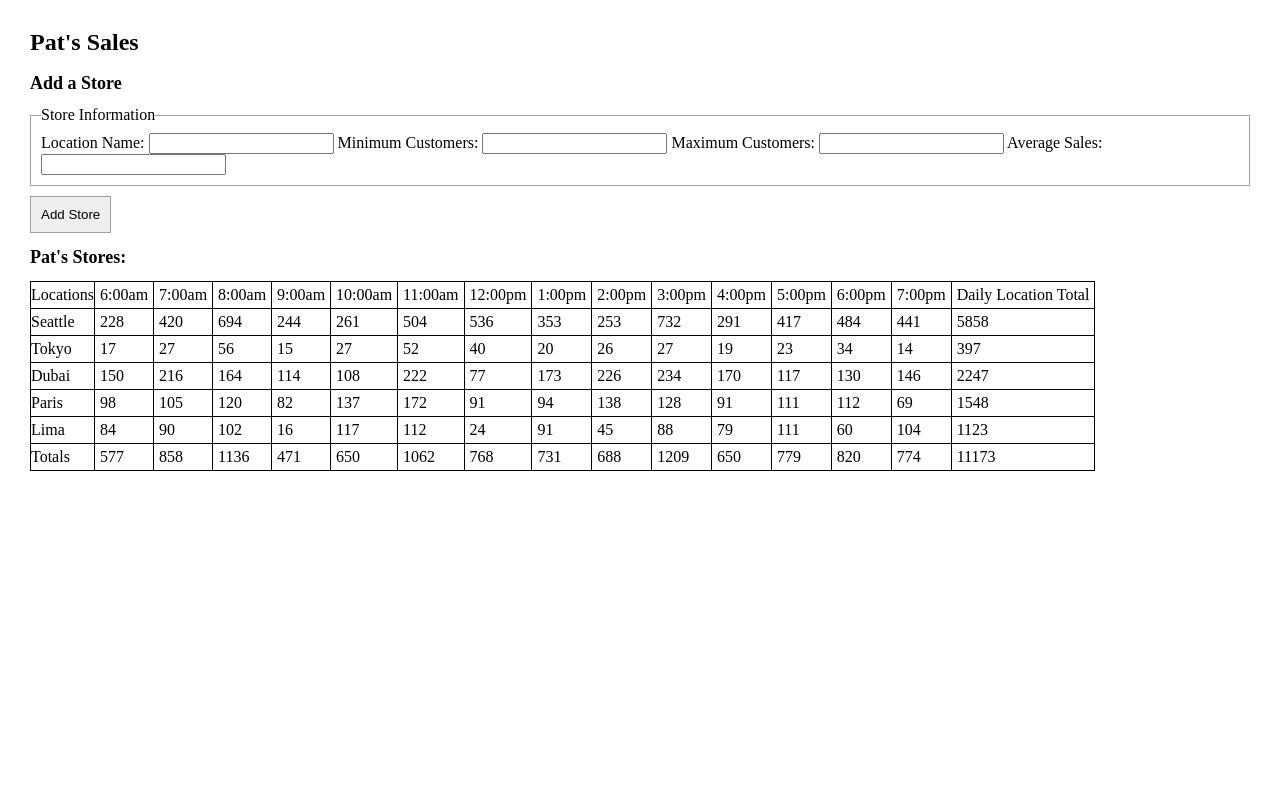
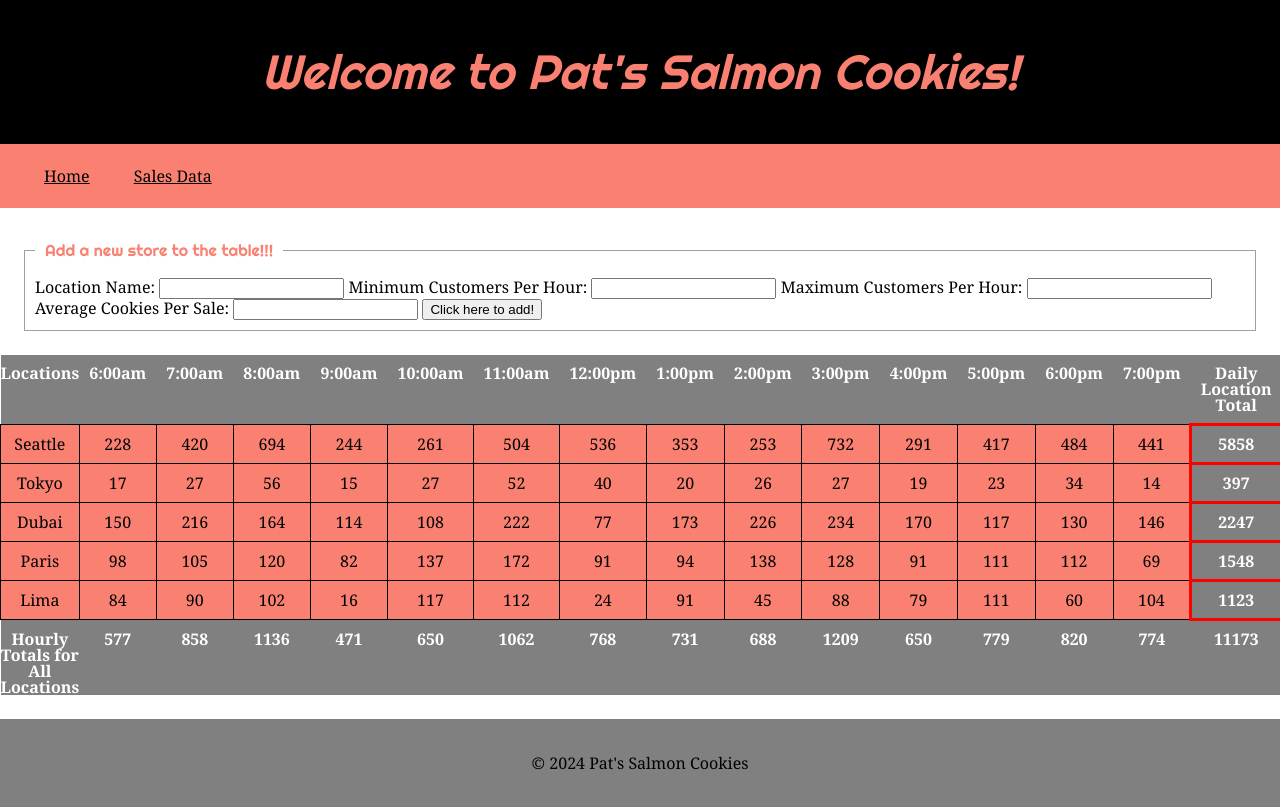
Before and after one commit to CodeHard84/cookie-stand, a plain HTML site: page sales.html in a window 1280 px wide. Drawn offline with Linux system fonts and the light colour scheme.

Commit message:
Mostly finished salmon cookies, except a css bug.

```diff
--- a/css/style.css
+++ b/css/style.css
@@ -1,47 +1,103 @@
 body {
-  margin-top: 30px;
-  margin-left: 30px;
-  margin-right: 30px;
+  background-color: white;
+  font-family: Georgia, serif;
 }
 
-h1 {
-  display: block;
-  font-size: 24px;
-  margin-top: 20px;
-  margin-bottom: 20px;
-  margin-left: 0;
-  margin-right: 0;
-  font-weight: bold;
-}
-
-
-p {
-  margin: 40px;
-  font-weight: bold;
+h1, h2, h3, h4, h5, h6 {
+  font-family: 'Righteous';
+  margin-left: 12px;
 }
 
 h2 {
-  display: block;
-  font-size: 18px;
-  margin-top: 15px;
-  margin-bottom: 15px;
-  margin-left: 0;
-  margin-right: 0;
+  font-size: 48px;
   font-weight: bold;
+  color: black;
+  /* margin-bottom: 6px; */
+}
+
+article {
+  margin-left: 36px;
+  color: grey;
+}
+
+#footer {
+  background-color: grey;
+  margin-top: 24px;
+  padding: 36px;
+  text-align: center;
+}
+
+#navBar {
+
+}
+
+a {
+  padding: 20px;
+  color: black;
+}
+
+#linkBar {
+  background: salmon;
+  padding: 24px;
+  margin-bottom: 24px;
+}
+
+#headerText {
+  margin-left: 0px;
+  font-size: 48px;
+  text-align: center;
+  font-style: italic;
+  color: salmon;
+  background: black;
+  padding: 48px;
 }
 
 fieldset {
-  margin: 0;
+  margin: 24px;
   padding: 10px;
   border: 1px solid #a0a0a0;
 }
 
-button {
+legend {
+  padding: 10px;
+  font-family: 'Righteous';
+  color: salmon;
+}
+
+table {
+  border: none;
+  margin: 0 auto;
+  text-align: center;
+}
+
+tbody {
+  color: black;
+  background-color: salmon;
+}
+
+#data-row #tableData, tr {
+  border: solid black 1px;
+}
+
+#totalSales {
+  /* border: none; */
+  border: solid red;
+}
+
+th, tfoot, #headrow, td:last-child {
+  border: none;
+  color: white;
+  font-weight: bold;
+  background-color: grey;
+  padding: 10px;
+}
+
+/* button {
   margin: 0;
   margin-top: 10px;
   padding: 10px;
   border: 1px solid #a0a0a0;
-}
+} */
 
 
 ul {
@@ -49,12 +105,12 @@ ul {
   list-style-type: disc;
 }
 
-table, td, th, tr {
+/* table, td, th, tr {
   border: 1px solid;
   padding: 5px;
+} */
+
+#heroImage {
+  display: block;
+  margin: 0 auto;
 }
-
-table {
-  border-collapse: collapse;
-  margin-bottom: 10px;
-}
--- a/index.html
+++ b/index.html
@@ -1,13 +1,31 @@
 <!DOCTYPE html>
 <html lang="en">
+
 <head>
   <meta charset="UTF-8">
   <meta name="viewport" content="width=device-width, initial-scale=1.0">
   <title>Pat's Salmon Cookies</title>
   <link rel="stylesheet" href="css/reset.css">
   <link rel="stylesheet" href="css/style.css">
+  <link href="https://fonts.googleapis.com/css2?family=Righteous&display=swap" rel="stylesheet">
 </head>
+
 <body>
+  <header id="navBar">
+    <div>
+      <h1 id="headerText">Welcome to Pat's Salmon Cookies!</h1>
+    </div>
+    <div id="linkBar">
+      <a href="index.html">Home</a>
+      <a href="sales.html">Sales Data</a>
+    </div>
+  </header>
+  <main>
+    <img src="media/salmon.png" id="heroImage" alt="Salmon">
+    <hr>
+  </main>
 </body>
 <script src="js/app.js"></script>
+<footer id="footer">&copy; 2024 Pat's Salmon Cookies</footer>
+
 </html>
--- a/js/app.js
+++ b/js/app.js
@@ -5,8 +5,6 @@ const hours = ["6:00am", "7:00am", "8:00am", "9:00am", "10:00am", "11:00am", "12
   "2:00pm", "3:00pm", "4:00pm", "5:00pm", "6:00pm", "7:00pm"];
 
 const projections = [0.5, 0.75, 1.0, 0.6, 0.8, 1.0, 0.7, 0.4, 0.6, 0.9, 0.7, 0.5, 0.3, 0.4, 0.6];
-
-let table = null;
 
 document.body.id = 'root';  // My idea, however, ChatGPT for proper syntax.
 
@@ -88,11 +86,11 @@ function createTableFooter() {
 
   let tfoot = document.getElementById('table-footer');
 
-  if(tfoot) {
+  if (tfoot) {
     tfoot.remove();
   }
 
-  createAppend('tfoot', 'table-footer', 'Totals', 'table-main');
+  createAppend('tfoot', 'table-footer', 'Hourly Totals for All Locations', 'table-main');
   for (let hour in hours) {
     createAppend('td', null, hourByHour[hour], 'table-footer');
   }
@@ -106,46 +104,46 @@ function createTableBody() {
 Location.prototype.render = function () {
   createAppend('tr', 'table-row-' + this.shopLocation, this.shopLocation, 'data-row');
   for (let hour in hours) {
-    createAppend('td', null, this.hourlySales[hour], 'table-row-' + this.shopLocation);
+    createAppend('td', 'tableData', this.hourlySales[hour], 'table-row-' + this.shopLocation);
     hourByHour[hour] = this.hourlySales[hour] + hourByHour[hour];
     hourByHourTotal += this.hourlySales[hour];
   }
-  createAppend('td', null, this.totalSales, 'table-row-' + this.shopLocation);
+  createAppend('td', 'totalSales', this.totalSales, 'table-row-' + this.shopLocation);
 }
 
 // Location objects & Helpers
 
 const locationInfo = {
   'Seattle': {
-    'name': 'Pat\'s at Pikes Place Market',
+    'name': 'Seattle',
     'address1': '1701 Space Center Dr',
     'address2': 'Seattle, Washington',
     'hours': hours[0] + ' to ' + hours[hours.length - 1],
     'contact': '867-5309',
   },
   'Tokyo': {
-    'name': 'Domo Pat\'s Salmon Cookies',
+    'name': 'Tokyo',
     'address1': '2554 MrRoboto Way',
     'address2': 'Tokyo, Japan',
     'hours': hours[0] + ' to ' + hours[hours.length - 1],
     'contact': '369-2121',
   },
   'Dubai': {
-    'name': 'Pat\'s on the Dunes',
+    'name': 'Dubai',
     'address1': '1111 Tallest Building Drive',
     'address2': 'Dubai, United Arab Emirates',
     'hours': hours[0] + ' to ' + hours[hours.length - 1],
     'contact': '871-3838',
   },
   'Paris': {
-    'name': 'Pat\'s Under the Tower',
+    'name': 'Paris',
     'address1': '1 I Fell Way',
     'address2': 'Paris, France',
     'hours': hours[0] + ' to ' + hours[hours.length - 1],
     'contact': '432-7878',
   },
   'Lima': {
-    'name': 'Pat\'s at Plaza de Armas',
+    'name': 'Lima',
     'address1': '2354 Plaza Way',
     'address2': 'Lima, Peru',
     'hours': hours[0] + ' to ' + hours[hours.length - 1],
@@ -209,12 +207,20 @@ if (isSales()) {
 }
 
 // Index.html stuff
+// Location.prototype.renderDetails = function () {
+//   createAppend('h2', 'mystores', this.locationInfo.name, 'mystores');
+//   createAppend('article', null, this.locationInfo.address1, 'mystores');
+//   createAppend('article', null, this.locationInfo.address2, 'mystores');
+//   createAppend('article', null, this.locationInfo.hours, 'mystores');
+//   createAppend('article', null, this.locationInfo.contact, 'mystores');
+//   createAppend('p', null, null, 'mystores');
+// }
+
 Location.prototype.renderDetails = function () {
-  createAppend('article', 'mystores', this.locationInfo.name, 'mystores');
-  createAppend('article', null, this.locationInfo.address1, 'mystores');
-  createAppend('article', null, this.locationInfo.address2, 'mystores');
-  createAppend('article', null, this.locationInfo.hours, 'mystores');
-  createAppend('article', null, this.locationInfo.contact, 'mystores');
+  createAppend('h2', 'mystores', this.locationInfo.name, 'mystores');
+  createAppend('article', null, 'Hours Open: ' + this.locationInfo.hours, 'mystores');
+  createAppend('article', null, 'Contact Info:' + this.locationInfo.contact, 'mystores');
+  createAppend('article', null, 'Location: ' + this.locationInfo.address1 + ' ' + this.locationInfo.address2, 'mystores');
   createAppend('p', null, null, 'mystores');
 }
 
--- a/sales.html
+++ b/sales.html
@@ -7,37 +7,40 @@
   <title>Pat's Sales</title>
   <link rel="stylesheet" href="css/reset.css">
   <link rel="stylesheet" href="css/style.css">
+  <link href="https://fonts.googleapis.com/css2?family=Righteous&display=swap" rel="stylesheet">
 </head>
 
 <body>
-  <header>
-    <h1>Pat's Sales</h1>
+  <header id="navBar">
+    <div>
+      <h1 id="headerText">Welcome to Pat's Salmon Cookies!</h1>
+    </div>
+    <div id="linkBar">
+      <a href="index.html">Home</a>
+      <a href="sales.html">Sales Data</a>
+    </div>
   </header>
   <main>
     <div id="addStoreDiv">
-      <h2>Add a Store</h2>
       <form id="addStoreForm">
         <fieldset>
-          <legend>Store Information</legend>
+          <legend>Add a new store to the table!!!</legend>
           <label for="locationName">Location Name:</label>
           <input type="text" name="locationName" required />
-          <label for="minCustomers">Minimum Customers:</label>
+          <label for="minCustomers">Minimum Customers Per Hour:</label>
           <input type="number" name="minCustomers" required />
-          <label for="maxCustomers">Maximum Customers:</label>
+          <label for="maxCustomers">Maximum Customers Per Hour:</label>
           <input type="number" name="maxCustomers" required />
-          <label for="avgSales">Average Sales:</label>
+          <label for="avgSales">Average Cookies Per Sale:</label>
           <input type="number" name="avgSales" required />
-          <!-- Use a span to make inline notes -->
           <!-- The constructor still needs some things: address, etc. -->
+          <span><button type="submit">Click here to add!</button></span>
         </fieldset>
-        <button type="submit">Add Store</button>
       </form>
-    </div>
-    <div id="storeLocations">
-      <h2>Pat's Stores:</h2>
     </div>
   </main>
 </body>
 <script src="js/app.js"></script>
+<footer id="footer">&copy; 2024 Pat's Salmon Cookies</footer>
 
 </html>
```
